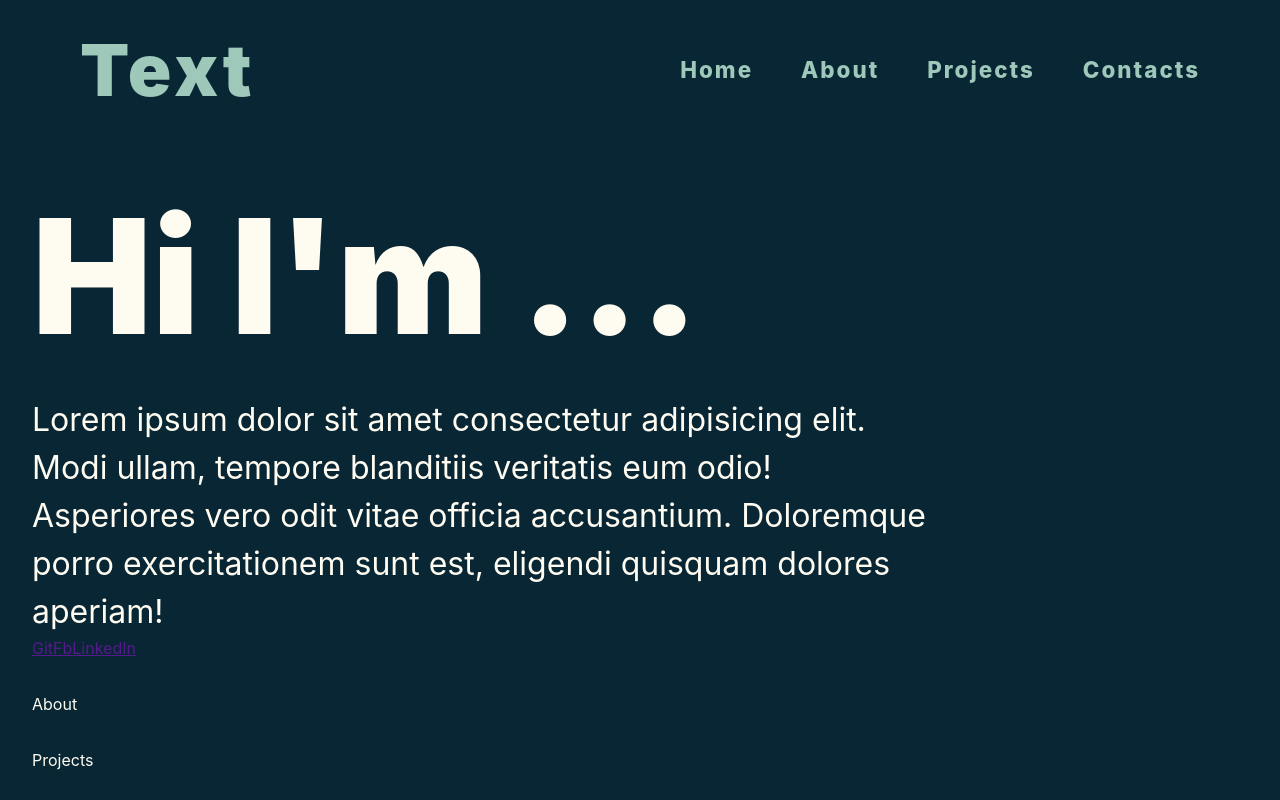
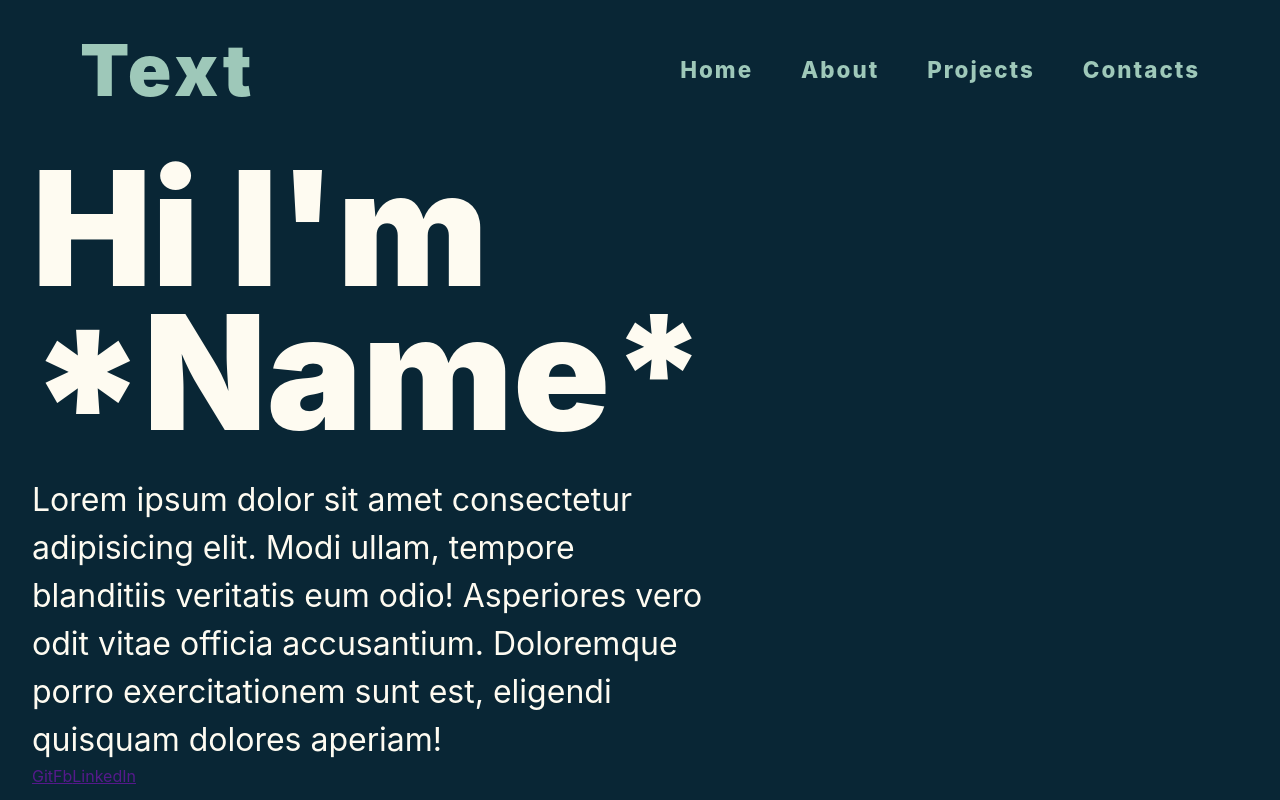
Before and after one commit to GrzegorzWszola/ReactPage, a React (Vite) app: page / in a window 1280 px wide. Shown: the top 800 px of the page. Built offline with nearby package versions, Linux system fonts and the light colour scheme.

Commit message:
Some changes in Home element

```diff
--- a/package.json
+++ b/package.json
@@ -12,6 +12,7 @@
   "dependencies": {
     "@react-three/drei": "^9.92.5",
     "@react-three/fiber": "^8.15.12",
+    "@types/three": "^0.159.0",
     "react": "^18.2.0",
     "react-dom": "^18.2.0",
     "react-router-dom": "^6.21.0",
--- a/src/Elements/Home/Home.css
+++ b/src/Elements/Home/Home.css
@@ -1,21 +1,19 @@
 .Home{
-    display: flex;
-    justify-content: space-between;
-}
-
-.Home_Text{
-    flex: 3;
+    display: grid;
+    grid-template-columns: repeat(2, 1fr);
 }
 
 .Home_Model{
-    flex: 1;
+    width: 100% !important;
 }
 
 .Home_Main{
+    line-height: 9rem;
     font-size: 10rem;
     font-weight: 900;
 }
 
 .Home_Subtext{
+    padding-top: 2rem;
     font-size: 2rem;
 }
--- a/src/Elements/Home/Home.jsx
+++ b/src/Elements/Home/Home.jsx
@@ -1,4 +1,6 @@
 import React from "react"
+import { Canvas } from '@react-three/fiber'
+
 
 import './Home.css'
 
@@ -8,7 +10,7 @@ const Home = () => {
     return(
         <div className="Home" id="home">
             <div className="Home_Text">
-                <div className="Home_Main">Hi I'm ...</div>
+                <div className="Home_Main">Hi I'm *Name*</div>
                 <div className="Home_Subtext">Lorem ipsum dolor sit amet consectetur adipisicing elit.
                     Modi ullam, tempore blanditiis veritatis eum odio! Asperiores vero odit
                     vitae officia accusantium. Doloremque porro exercitationem sunt est,
@@ -21,7 +23,7 @@ const Home = () => {
                 </div>
             </div>
             <div className="Home_Model">
-
+                <script type="module" src="./3DModel.jsx"></script>
             </div>
         </div>
     )
```
Also changed, not shown: src/Elements/Home/3DModel.jsx (added, +27 -0 lines), 1 other file (tests, documents, lock files or other folders).
